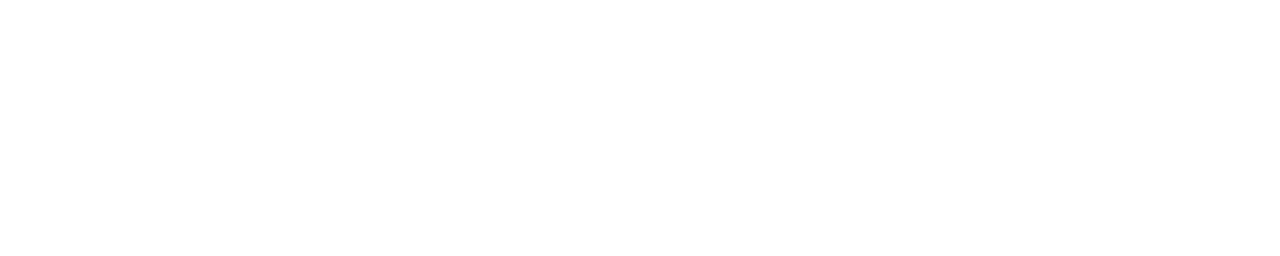
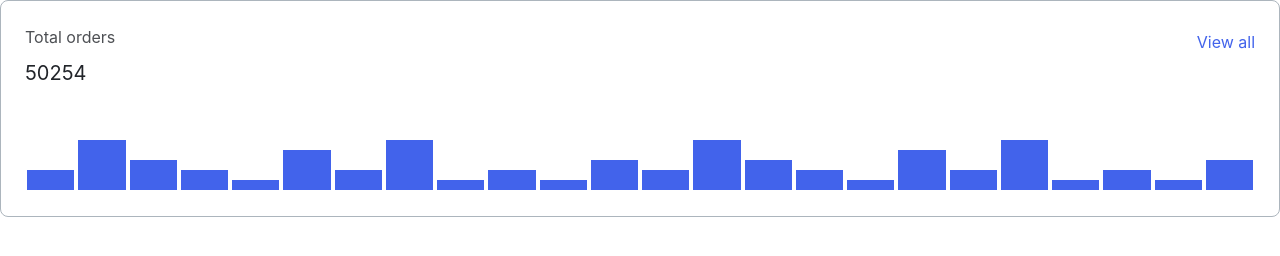
Before and after one commit to js-tasks-ru/htmlcss-20231222_svzhloba, a website: page 04-lection2/01-histogram/index.html in a window 1280 px wide. Drawn offline with Linux system fonts and the light colour scheme.

Commit message:
add solution for lection2-histogram

```diff
--- a/04-lection2/01-histogram/histogram.css
+++ b/04-lection2/01-histogram/histogram.css
@@ -0,0 +1,82 @@
+.histogram {
+  width: 100%;
+  border: 1px solid var(--grey-3);
+  border-radius: 8px;
+  display: flex;
+  flex-direction: column;
+  gap: 6px;
+  padding: 24px;
+  box-sizing: border-box;
+}
+
+.histogram__header {
+  display: flex;
+  justify-content: space-between;
+  height: 29px;
+}
+
+.histogram__totaltext {
+  display: inline-block;
+  width: 200px;
+  color: var(--black);
+  font-family: Inter;
+  font-size: 16px;
+  font-style: normal;
+  font-weight: 400;
+  line-height: 24px;
+  opacity: 0.8;
+}
+
+.histogram__filter {
+  display: inline-block;
+  color: var(--blue-2);
+  text-align: right;
+  font-family: Inter;
+  font-size: 16px;
+  font-style: normal;
+  font-weight: 400;
+  line-height: 24px;
+  align-self: flex-end;
+}
+
+.histogram__totalcount {
+  display: inline-block;
+  color: var(--black);
+  font-family: Inter;
+  font-size: 20px;
+  font-style: normal;
+  font-weight: 400;
+  line-height: 26px;
+}
+
+.histogram__rectangles {
+  display: flex;
+  align-items: flex-end;
+  height: 100px;
+}
+
+.histogram__rectangle {
+  background-color: var(--blue-2);
+  flex-grow: 1;
+  border: 2px solid var(--white);
+}
+
+.histogram__rectangle_10 {
+  height: 10px;
+}
+
+.histogram__rectangle_20 {
+  height: 20px;
+}
+
+.histogram__rectangle_30 {
+  height: 30px;
+}
+
+.histogram__rectangle_40 {
+  height: 40px;
+}
+
+.histogram__rectangle_50 {
+  height: 50px;
+}
--- a/04-lection2/01-histogram/index.html
+++ b/04-lection2/01-histogram/index.html
@@ -6,6 +6,38 @@
         <link rel="stylesheet" href="./histogram.css">
     </head>
     <body>
-
+        <div class="histogram">
+            <div class="histogram__header">
+                <div class="histogram__totaltext">Total orders</div>
+                <div class="histogram__filter">View all</div>
+            </div>
+            <div class="histogram__totalcount">50254</div>
+            <div class="histogram__rectangles">
+                <div class="histogram__rectangle histogram__rectangle_20"></div>
+                <div class="histogram__rectangle histogram__rectangle_50"></div>
+                <div class="histogram__rectangle histogram__rectangle_30"></div>
+                <div class="histogram__rectangle histogram__rectangle_20"></div>
+                <div class="histogram__rectangle histogram__rectangle_10"></div>
+                <div class="histogram__rectangle histogram__rectangle_40"></div>
+                <div class="histogram__rectangle histogram__rectangle_20"></div>
+                <div class="histogram__rectangle histogram__rectangle_50"></div>
+                <div class="histogram__rectangle histogram__rectangle_10"></div>
+                <div class="histogram__rectangle histogram__rectangle_20"></div>
+                <div class="histogram__rectangle histogram__rectangle_10"></div>
+                <div class="histogram__rectangle histogram__rectangle_30"></div>
+                <div class="histogram__rectangle histogram__rectangle_20"></div>
+                <div class="histogram__rectangle histogram__rectangle_50"></div>
+                <div class="histogram__rectangle histogram__rectangle_30"></div>
+                <div class="histogram__rectangle histogram__rectangle_20"></div>
+                <div class="histogram__rectangle histogram__rectangle_10"></div>
+                <div class="histogram__rectangle histogram__rectangle_40"></div>
+                <div class="histogram__rectangle histogram__rectangle_20"></div>
+                <div class="histogram__rectangle histogram__rectangle_50"></div>
+                <div class="histogram__rectangle histogram__rectangle_10"></div>
+                <div class="histogram__rectangle histogram__rectangle_20"></div>
+                <div class="histogram__rectangle histogram__rectangle_10"></div>
+                <div class="histogram__rectangle histogram__rectangle_30"></div>
+            </div>
+        </div>
     </body>
 </html>
--- a/assets/css/main.css
+++ b/assets/css/main.css
@@ -7,6 +7,7 @@
     --pink: #F784AD;
     --purple: #7048E8;
     --blue: #374FC7;
+    --blue-2: #4263EB;
     --red: #F03D3E;
     --grey-1: #F8F9FA;
     --grey-2: #DDE2E5;
```
